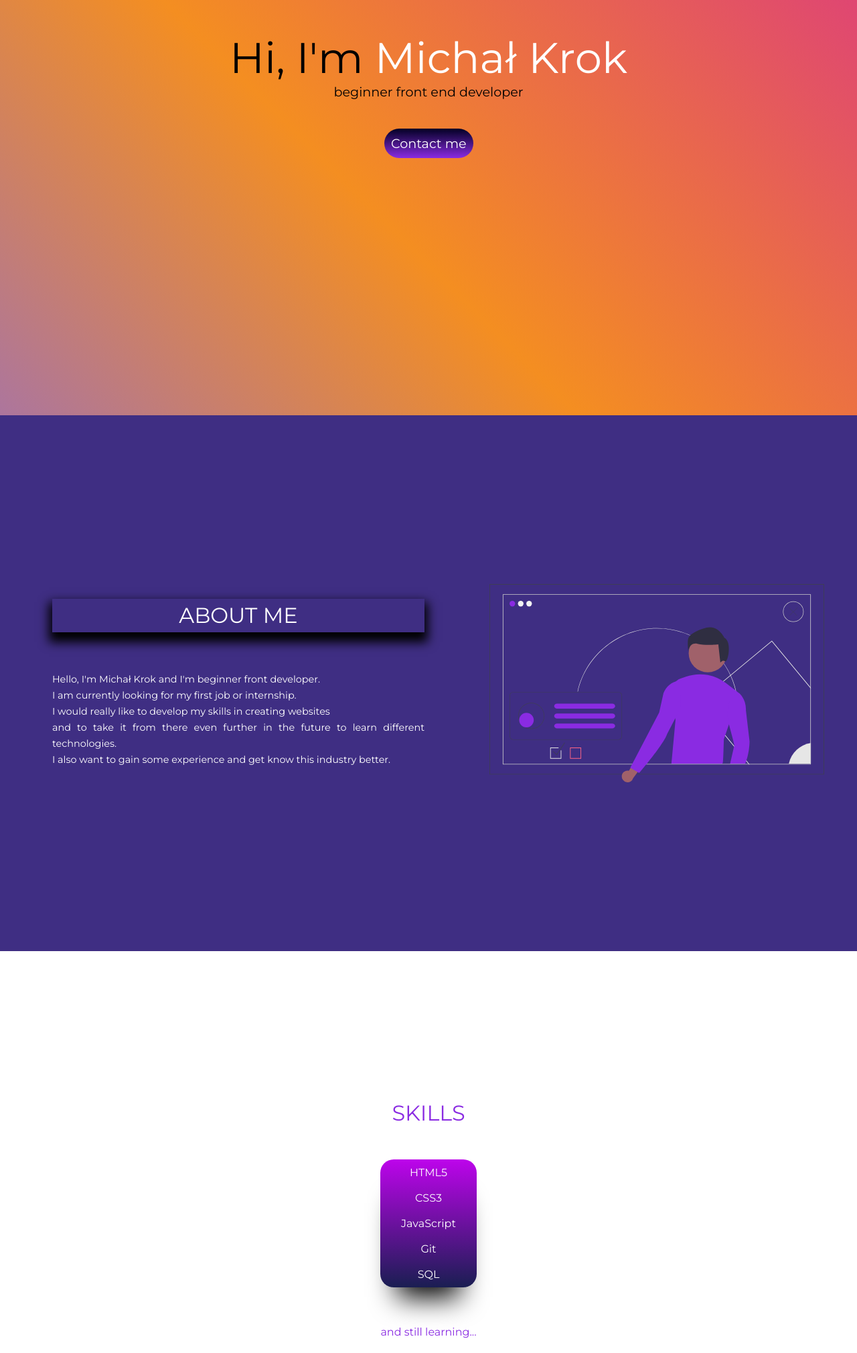
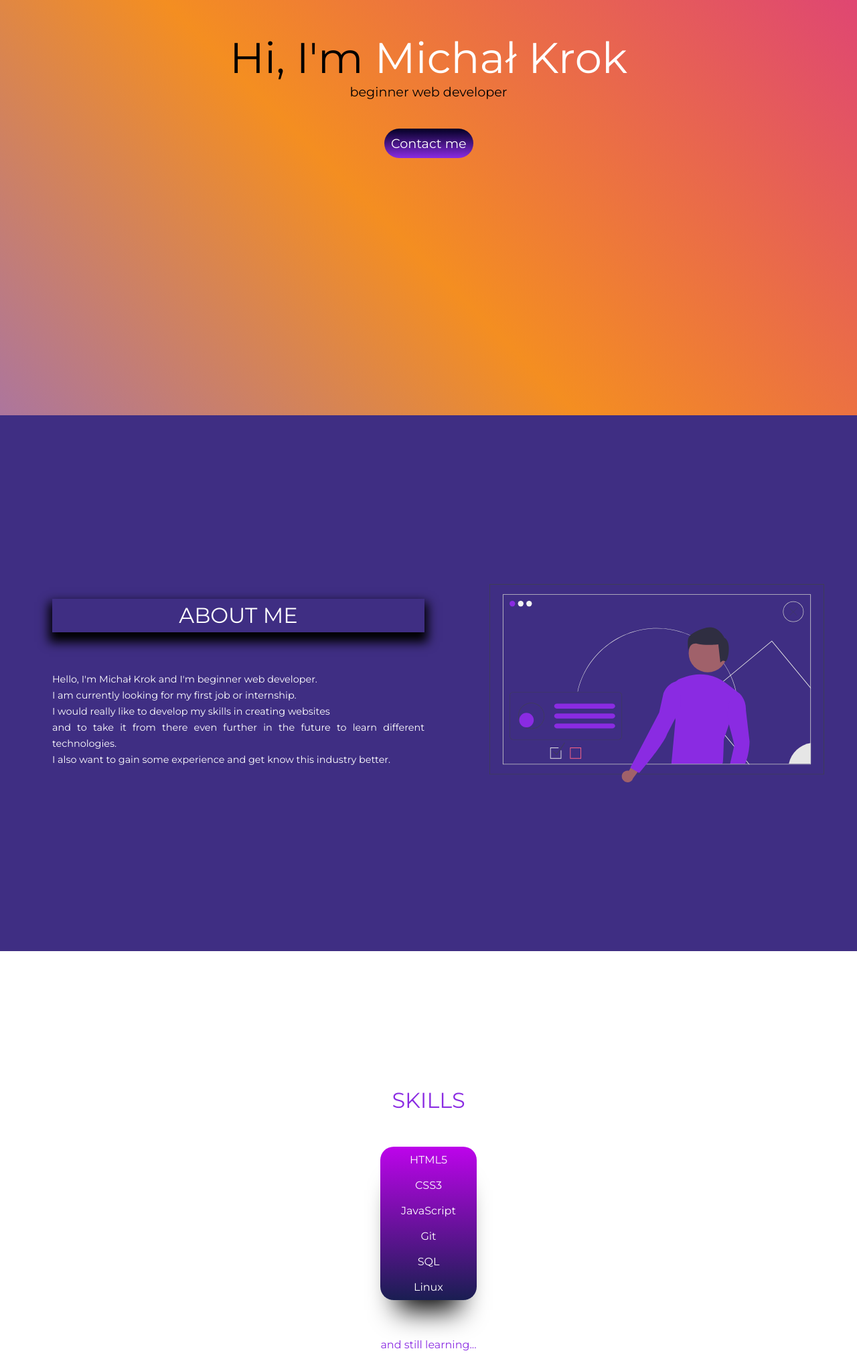
Before and after one commit to krokmichal/krokmichal.github.io, a plain HTML site: page index.html in a window 1280 px wide. Shown: the part 180-2200 px from the top of the page at 67% size. Drawn offline with Linux system fonts and the light colour scheme.

Commit message:
skills added in HTML

```diff
--- a/index.html
+++ b/index.html
@@ -28,7 +28,7 @@
         <div id="home">
         <div id="title"><h1>Hi, I'm <span id="my-name">Michał Krok</span>
             <br>
-            <span id="title-extension">beginner front end developer</span></h1>
+            <span id="title-extension">beginner web developer</span></h1>
         </div>
         <div id="contact-me">
             <button id="contact-me-button" onclick="document.getElementById('contact-section').scrollIntoView();">Contact me</button>
@@ -39,7 +39,7 @@
         <div id="about-text">
             <div id="about-title">ABOUT ME</div>
             <div id="about-title-extension">
-            <span>Hello, I'm Michał Krok and I'm beginner front developer. <br>
+            <span>Hello, I'm Michał Krok and I'm beginner web developer. <br>
                 I am currently looking for my first job or internship. <br>
                 I would really like to develop my skills in creating websites <br>
                 and to take it from there even further in the future to learn different technologies. <br>
@@ -56,7 +56,8 @@
             CSS3 <br><br>
             JavaScript <br><br>
             Git <br><br>
-            SQL <br>
+            SQL <br> <br>
+            Linux <br>
         </div>
         <br> <br> <br>
         and still learning...
```
